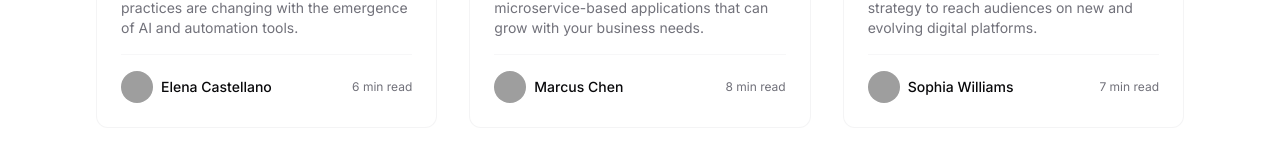
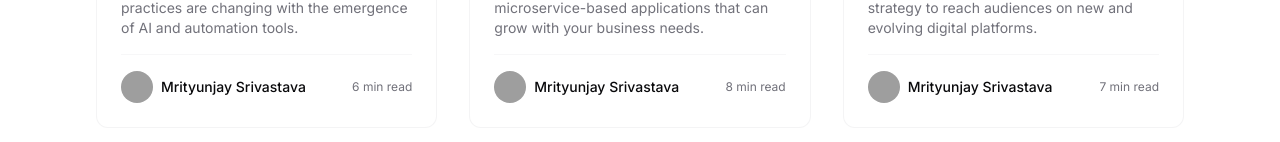
Before and after one commit to tesseractush/blog.processimo.com, a React (Vite) app: page /blog in a window 1280 px wide. Shown: the part 774-916 px from the top of the page. Built offline with nearby package versions, Linux system fonts and the light colour scheme; grey boxes are pictures that could not be loaded; a web font is replaced by a local one.

Commit message:
Fix: Author name hardcoded
Hardcode the author name to Mrityunjay Srivastava.

```diff
--- a/src/components/MarkdownRenderer.tsx
+++ b/src/components/MarkdownRenderer.tsx
@@ -18,7 +18,6 @@ marked.setOptions({
   gfm: true,
   breaks: true,
   pedantic: false,
-  smartLists: true,
   smartypants: true,
   highlight: function (code, language) {
     if (language && Prism.languages[language]) {
--- a/src/data/authors.ts
+++ b/src/data/authors.ts
@@ -4,19 +4,19 @@ import { Author } from "./blogTypes";
 export const authors: Author[] = [
   {
     id: "1",
-    name: "Elena Castellano",
+    name: "Mrityunjay Srivastava",
     avatar: "https://images.unsplash.com/photo-1494790108377-be9c29b29330?ixlib=rb-4.0.3&ixid=M3wxMjA3fDB8MHxwaG90by1wYWdlfHx8fGVufDB8fHx8fA%3D%3D&auto=format&fit=crop&w=256&q=80",
     bio: "Product designer and design system specialist with over 8 years of experience building user-centered interfaces."
   },
   {
     id: "2",
-    name: "Marcus Chen",
+    name: "Mrityunjay Srivastava",
     avatar: "https://images.unsplash.com/photo-1506794778202-cad84cf45f1d?ixlib=rb-4.0.3&ixid=M3wxMjA3fDB8MHxwaG90by1wYWdlfHx8fGVufDB8fHx8fA%3D%3D&auto=format&fit=crop&w=256&q=80",
     bio: "Software engineer and open source contributor focusing on performance optimization and developer experience."
   },
   {
     id: "3",
-    name: "Sophia Williams",
+    name: "Mrityunjay Srivastava",
     avatar: "https://images.unsplash.com/photo-1573496359142-b8d87734a5a2?ixlib=rb-4.0.3&ixid=M3wxMjA3fDB8MHxwaG90by1wYWdlfHx8fGVufDB8fHx8fA%3D%3D&auto=format&fit=crop&w=256&q=80",
     bio: "Product marketing expert and content strategist helping brands tell meaningful stories through digital media."
   }
--- a/src/data/blogs/evolutionProductDesign.ts
+++ b/src/data/blogs/evolutionProductDesign.ts
@@ -14,7 +14,7 @@ The landscape of product design is experiencing a seismic shift, driven primaril
 
 Modern designers are increasingly partnering with AI tools that can generate layouts, suggest color palettes, and even create initial wireframes based on simple text prompts. These tools don't replace the designer but instead elevate their capabilities, handling repetitive tasks while allowing human creativity to focus on strategy and emotion.
 
-> "AI doesn't replace creativity; it amplifies it. The tools allow us to explore possibilities at unprecedented speed and scale." — Elena Castellano
+> "AI doesn't replace creativity; it amplifies it. The tools allow us to explore possibilities at unprecedented speed and scale." — Mrityunjay Srivastava
 
 ### Key Changes in Design Workflows
 
--- a/src/data/blogs/scalableSystems.ts
+++ b/src/data/blogs/scalableSystems.ts
@@ -26,10 +26,21 @@ This separation of concerns allows teams to work autonomously and makes the over
 
 The first step in building effective microservices is identifying the right service boundaries. This isn't primarily a technical decision but a business one.
 
-\`\`\`
+\`\`\`javascript
 // Example Domain-Driven Design approach
-// orderService handles order-related operations
-// inventoryService handles inventory-specific operations
+// Order service handles order-specific operations
+const orderService = {
+  placeOrder: (user, items) => { /* implementation */ },
+  cancelOrder: (orderId) => { /* implementation */ },
+  // Order-specific operations only
+};
+
+// Inventory service handles inventory-specific operations
+const inventoryService = {
+  checkAvailability: (itemId) => { /* implementation */ },
+  updateStock: (itemId, quantity) => { /* implementation */ },
+  // Inventory-specific operations only
+};
 \`\`\`
 
 Each service should encapsulate a single business capability, with its own data and logic.
--- a/src/pages/Home.tsx
+++ b/src/pages/Home.tsx
@@ -1,6 +1,6 @@
 
 import { BlogCard } from "@/components/BlogCard";
-import { blogPosts } from "@/data/blogData";
+import { blogPosts } from "@/data/blogRegistry";
 import { Link } from "react-router-dom";
 
 const HomePage = () => {
```
